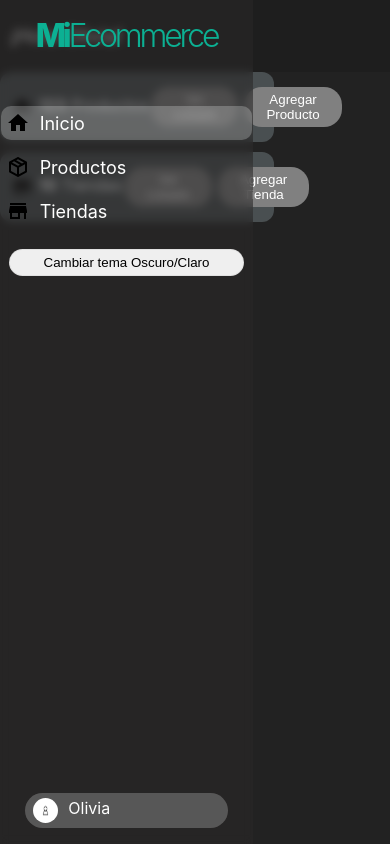
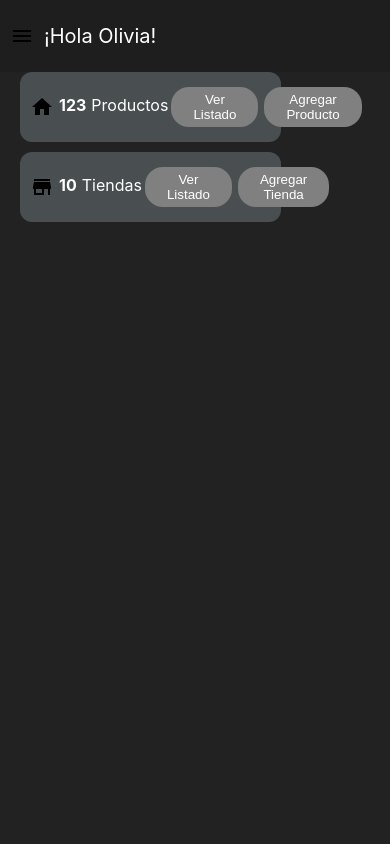
Before and after one commit to FranRSantander/miEcommerce-equipo4-React, a React (Create React App) app: page / in a window 390 px wide. Built offline with nearby package versions, Linux system fonts and the light colour scheme.

Commit message:
pase un estado en SideBar.js al context, agregue pantalla transparente al abrirse SideBar.js en MainArea.js, paddign en Header.js

```diff
--- a/src/App.js
+++ b/src/App.js
@@ -6,12 +6,14 @@ import MainArea from './components/MainArea/MainArea';
 import Router from './routes/Router';
 
 import ThemeProvider from './context/ThemeContext';
+import OnClickOutsideProvider from './context/OnClickOutsideContext';
 
 function App() {
 
   return(
     <ThemeProvider>
         <BrowserRouter>
+            <OnClickOutsideProvider>
                 <div className='bodyContent'>
                     <SideBar/>
 
@@ -19,6 +21,7 @@ function App() {
                         <Router/>
                     </MainArea>
                 </div>
+            </OnClickOutsideProvider>
         </BrowserRouter>
     </ThemeProvider>
   );
--- a/src/components/FormProduct/Contador/Contador.css
+++ b/src/components/FormProduct/Contador/Contador.css
@@ -16,7 +16,9 @@
     color: white;
     font-size: 22px;
 }
-
+body.light .counterBody{
+    color: white;
+}
 @media (min-width: 650px){
     .counterBody {
         width: 12%;
--- a/src/components/Header/Header.css
+++ b/src/components/Header/Header.css
@@ -33,6 +33,10 @@
 .botonAgregarProd{
     display: none;
 }
+.leftSide{
+    display: flex;
+    gap: 10px;
+}
 .rightSide{
   display:flex;
   gap: 10px;
@@ -47,11 +51,6 @@ body.light .header{
 
 @media (min-width: 425px){
     .inputBuscador{
-        border-radius: 16px;
-        border: solid 1px rgba(73, 79, 81, 1);
-        background: url("../../assets/magnify.svg") no-repeat ;
-        background-position: 95%;
-        padding: 5px;
         width: 160px;
     }
 }
--- a/src/components/Header/Header.js
+++ b/src/components/Header/Header.js
@@ -10,8 +10,7 @@ const Header = (props) => {
 
   return (
     <div className='header'>
-
-        <div>
+        <div className='leftSide'>
             {
                 !isShown
                 ?
@@ -25,7 +24,6 @@ const Header = (props) => {
         <div className="rightSide">
             {props.children}
         </div>
-
     </div>
   )
 }
--- a/src/components/MainArea/MainArea.css
+++ b/src/components/MainArea/MainArea.css
@@ -1,14 +1,23 @@
 .mainAreaContent{
     width: 100vw;
-    /*pasar a dark mode*/
     background-color: #222222;
     color: white;
+    padding-left: 20px;
 }
 /* Light mode usando el body */
 body.light .mainAreaContent{
     background-color: #efefef;
     color: black;
 }
+.pantallaInvisible{
+    position: fixed;
+    backdrop-filter: blur(1.2px);
+	width: 100%;
+	height: 100vh;
+	top: 0;
+	left: 0;
+	z-index: 2;
+}
 @media (min-width: 1024px){
     .mainAreaContent{
         margin-left: 253px;
--- a/src/components/MainArea/MainArea.js
+++ b/src/components/MainArea/MainArea.js
@@ -1,9 +1,21 @@
+import { useContext } from 'react';
+import { onClickOutsideContext } from '../../context/OnClickOutsideContext';
+
 import './MainArea.css';
 
 const MainArea = ({ children }) => {
 
+    const { isShown, width }  = useContext(onClickOutsideContext);
+
     return (
-        <div className="mainAreaContent">{children}</div>
+        <div className="mainAreaContent">
+            {children}
+            {
+                (width < 1024 && isShown)
+                &&
+                <div className="pantallaInvisible"></div>
+            }
+        </div>
     )
 }
 
--- a/src/components/SideBar/SideBar.css
+++ b/src/components/SideBar/SideBar.css
@@ -6,10 +6,10 @@
     flex-direction: column;
     justify-content: space-between;
     align-items: center;
-    transition: all ease-in-out 0.75;
+    /* transition: all ease-in-out 0.75; */
     backdrop-filter: blur(4px);
     background-color: #2a282896;
-    z-index: 2;
+    z-index: 3;
 }
 .logoLink{
     text-decoration: none;
@@ -104,13 +104,3 @@ body.light .themeButton{
 body.light .sideBar .active{
     background-color: #00000033;
 }
-@media (min-width: 1024px){
-    .sideBar{
-        position: fixed;
-        left: 0px;
-        display: flex;
-        flex-direction: column;
-        justify-content: space-between;
-        align-items: center;
-    }
-}
--- a/src/components/SideBar/SideBar.js
+++ b/src/components/SideBar/SideBar.js
@@ -1,4 +1,4 @@
-import React, { useContext, useEffect, useState } from 'react';
+import React, { useContext, useEffect } from 'react';
 import { themeContext } from '../../context/ThemeContext';
 import { Link, NavLink } from 'react-router-dom';
 import { onClickOutsideContext } from '../../context/OnClickOutsideContext';
@@ -15,9 +15,7 @@ function SideBar () {
     // A través del context que importe, uso la funcion handleTheme en el onClick del boton del tema
     const handleTheme = useContext(themeContext);
 
-    const { isShown, setIsShown }  = useContext(onClickOutsideContext);
-
-    const [ width, setWidth ] = useState(window.innerWidth)
+    const { isShown, setIsShown, width, setWidth }  = useContext(onClickOutsideContext);
 
     useEffect(() => {
 
@@ -28,6 +26,10 @@ function SideBar () {
         if(width >= 1024){
             setIsShown(true)
         }
+
+        return () => window.removeEventListener('resize', () => {
+            setWidth(window.innerWidth)
+        })
     });
 
     const modalRef = useOnClickOutside(() => {
--- a/src/context/OnClickOutsideContext.js
+++ b/src/context/OnClickOutsideContext.js
@@ -5,11 +5,12 @@ const { Provider } = onClickOutsideContext;
 
 const OnClickOutsideProvider = ({ children }) => {
 
-    const [ isShown, setIsShown ] = useState(true);
-    console.log(isShown);
+    const [ isShown, setIsShown ] = useState(false);
+
+    const [ width, setWidth ] = useState(window.innerWidth);
 
     return(
-        <Provider value={{isShown, setIsShown}}>
+        <Provider value={{isShown, setIsShown, width, setWidth}}>
             {children}
         </Provider>
     )
--- a/src/index.js
+++ b/src/index.js
@@ -3,14 +3,11 @@ import ReactDOM from 'react-dom/client';
 import './index.css';
 import App from './App';
 import reportWebVitals from './reportWebVitals';
-import OnClickOutsideProvider from './context/OnClickOutsideContext';
 
 const root = ReactDOM.createRoot(document.getElementById('root'));
 root.render(
   <React.StrictMode>
-    <OnClickOutsideProvider>
-        <App />
-    </OnClickOutsideProvider>
+    <App />
   </React.StrictMode>
 );
 
```
Lines whose indentation alone changed are shown as unchanged.
